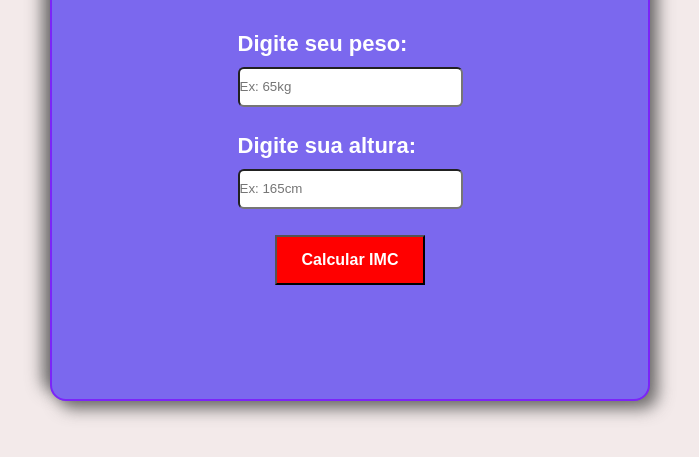
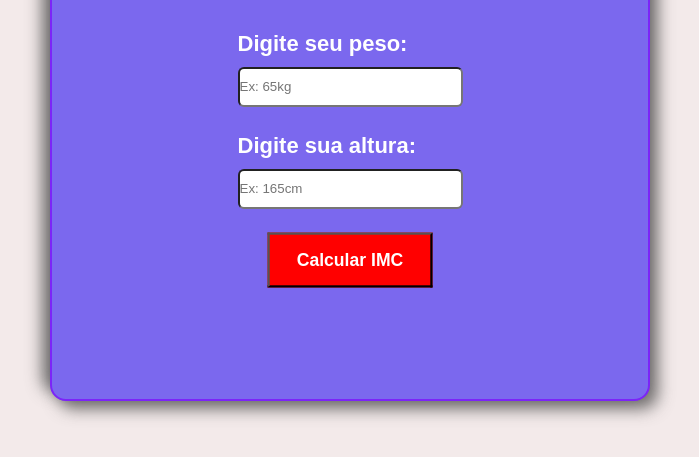
Before and after one commit to giovanaaride/calculadoraimc, a plain HTML site: page index.html in a window 1280 px wide. In both pictures the pointer is over the input "Calcular IMC". Shown: the part 249-706 px from the top of the page, without its empty margins (290-989 px from the left). Drawn offline with Linux system fonts and the light colour scheme.

Commit message:
Update style.css

```diff
--- a/style.css
+++ b/style.css
@@ -80,6 +80,10 @@ body {
     font-size: 16px;
     font-weight: bold;
     color: #fff;
+    transition: 0.9s;
+}
+.btn input:hover{
+scale: 1.1;
 }
 
 #resultado {
```
